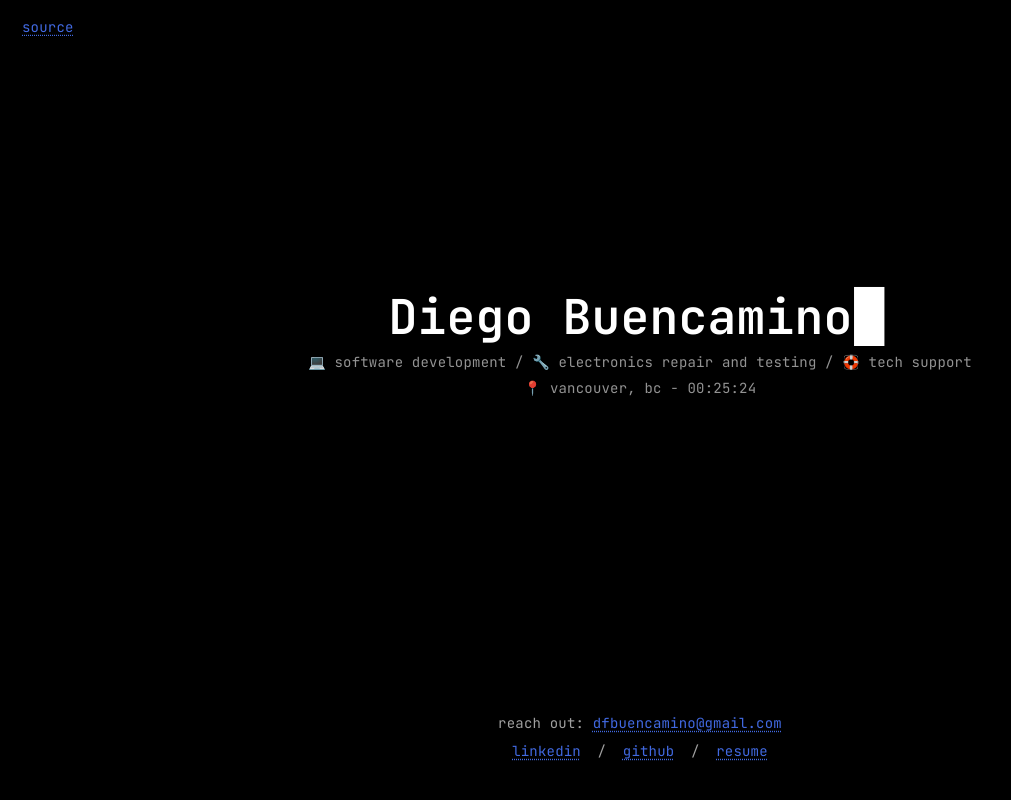
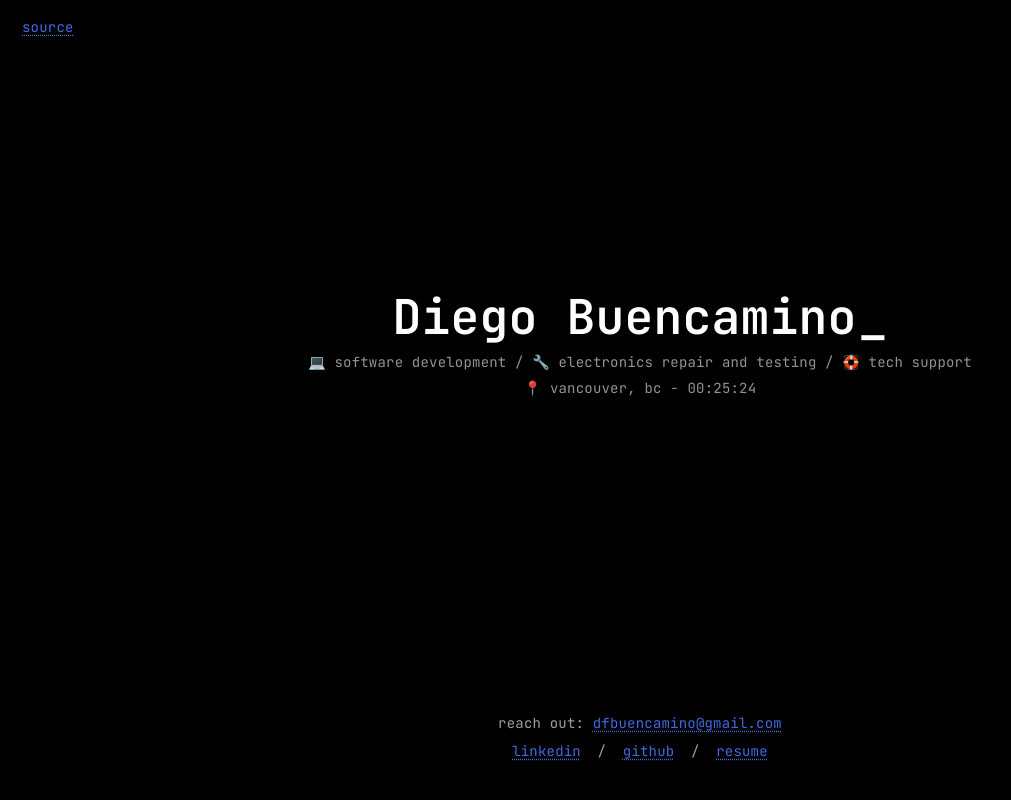
Before and after one commit to bncmn/0df.ca, a plain HTML site: page index.html in a window 1280 px wide. Shown: the whole page, without its empty margins (0-1011 px from the left). Drawn offline with Linux system fonts and the light colour scheme; no server answers.

Commit message:
Update index.html

```diff
--- a/index.html
+++ b/index.html
@@ -92,7 +92,7 @@
 
     <main class="main">
       <div class="stack">
-        <h1 class="name"><span id="typed-name" data-text="Diego Buencamino" aria-label="Diego Buencamino"></span><span class="caret" aria-hidden="true">▊</span></h1>
+        <h1 class="name"><span id="typed-name" data-text="Diego Buencamino" aria-label="Diego Buencamino"></span><span class="caret" aria-hidden="true">_</span></h1>
         <p class="subline">💻 software development / 🔧 electronics repair and testing / 🛟 tech support</p>
         <p class="wherewhen">📍 vancouver, bc - <span id="clock">--:--:--</span></p>
       </div>
```
